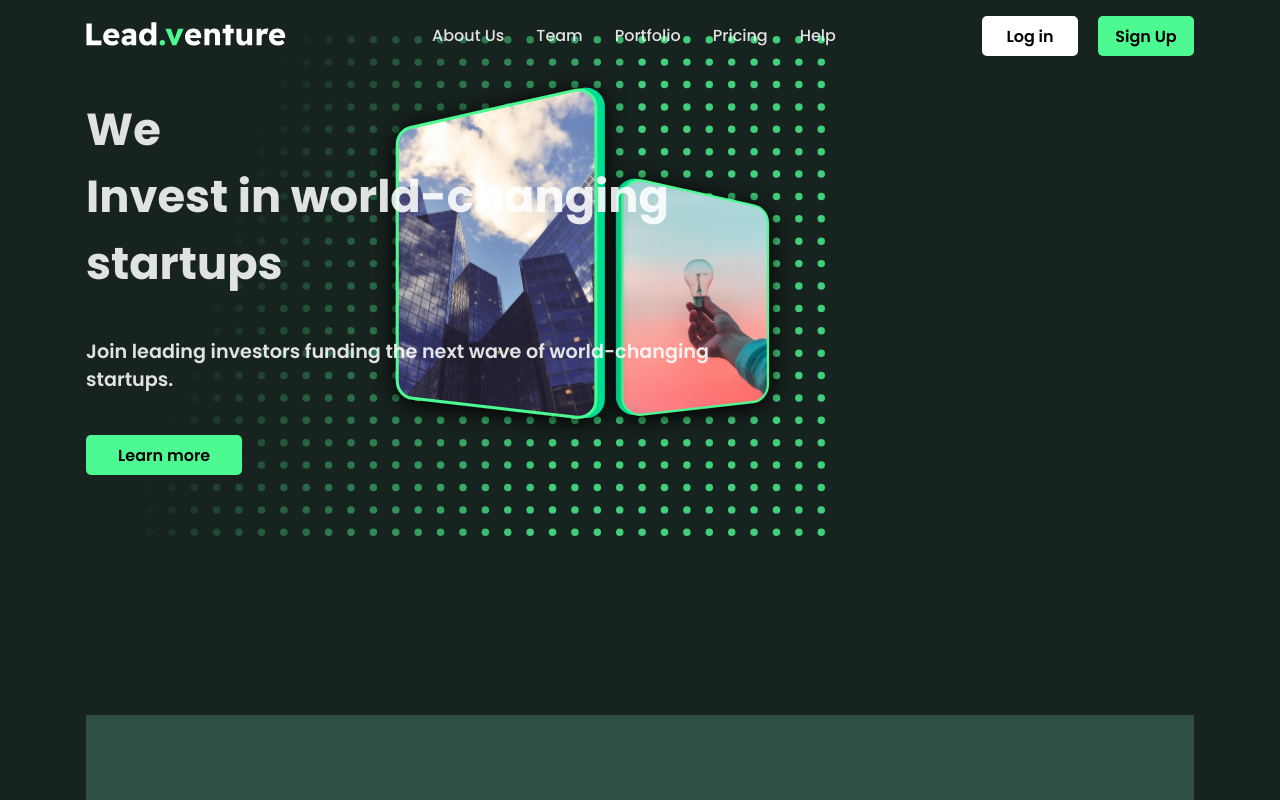
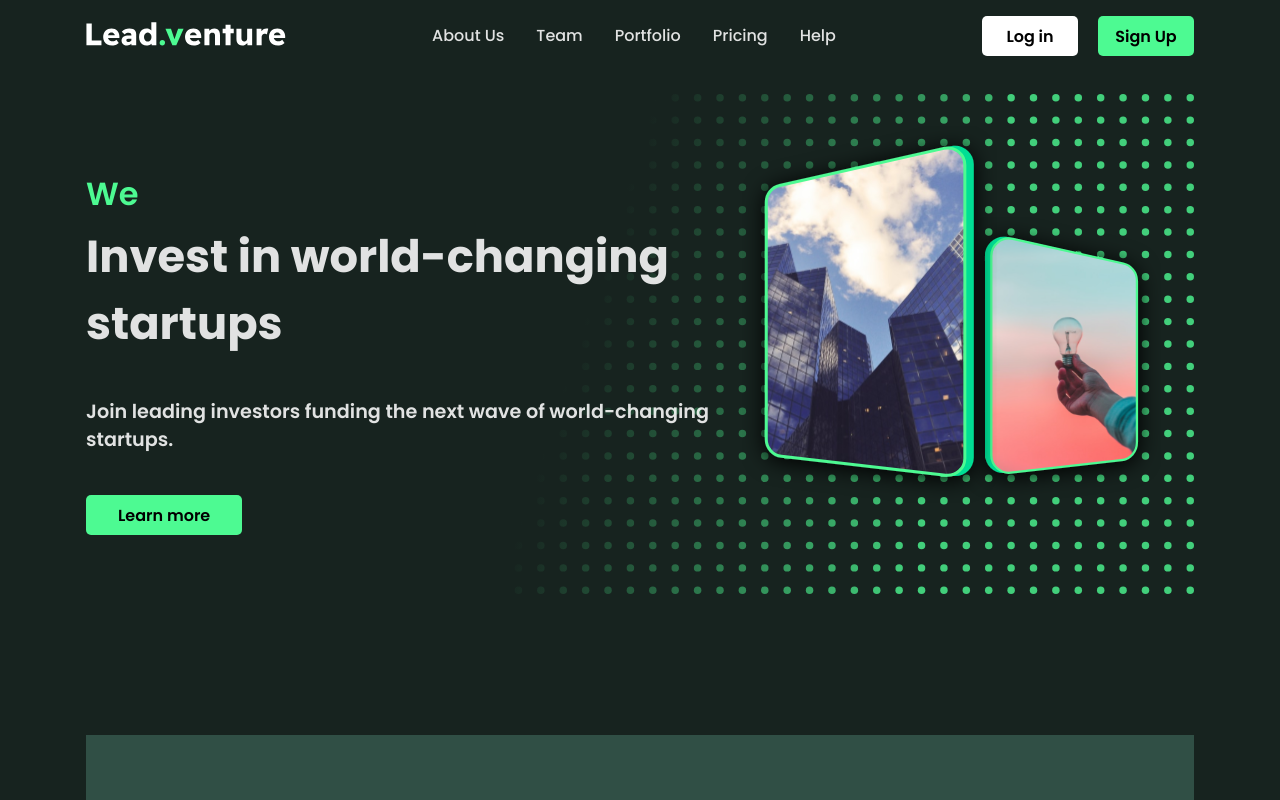
Before and after one commit to Arioum/lead-ventures, a React (Vite) app: page / in a window 1280 px wide. Shown: the top 800 px of the page. Built offline with nearby package versions, Linux system fonts and the light colour scheme.

Commit message:
fixed hero section bug

```diff
--- a/src/layout/Hero/hero.module.scss
+++ b/src/layout/Hero/hero.module.scss
@@ -1,5 +1,5 @@
 .header {
-  padding: 4em 0;
+  margin: 10em 0;
   width: 100%;
   position: relative;
   display: flex;
@@ -14,6 +14,12 @@
 
     &>h1 {
       font-size: 2.8rem;
+
+      &>span {
+        font-size: 2rem;
+        font-weight: 600;
+        color: #4DFA92;
+      }
     }
 
     &>h2 {
@@ -25,8 +31,8 @@
   &__img {
     z-index: -3;
     position: absolute;
-    display: inherit;
-    justify-content: flex-end;
+    right: 0;
+
 
     &>img {
       height: 500px;
```
